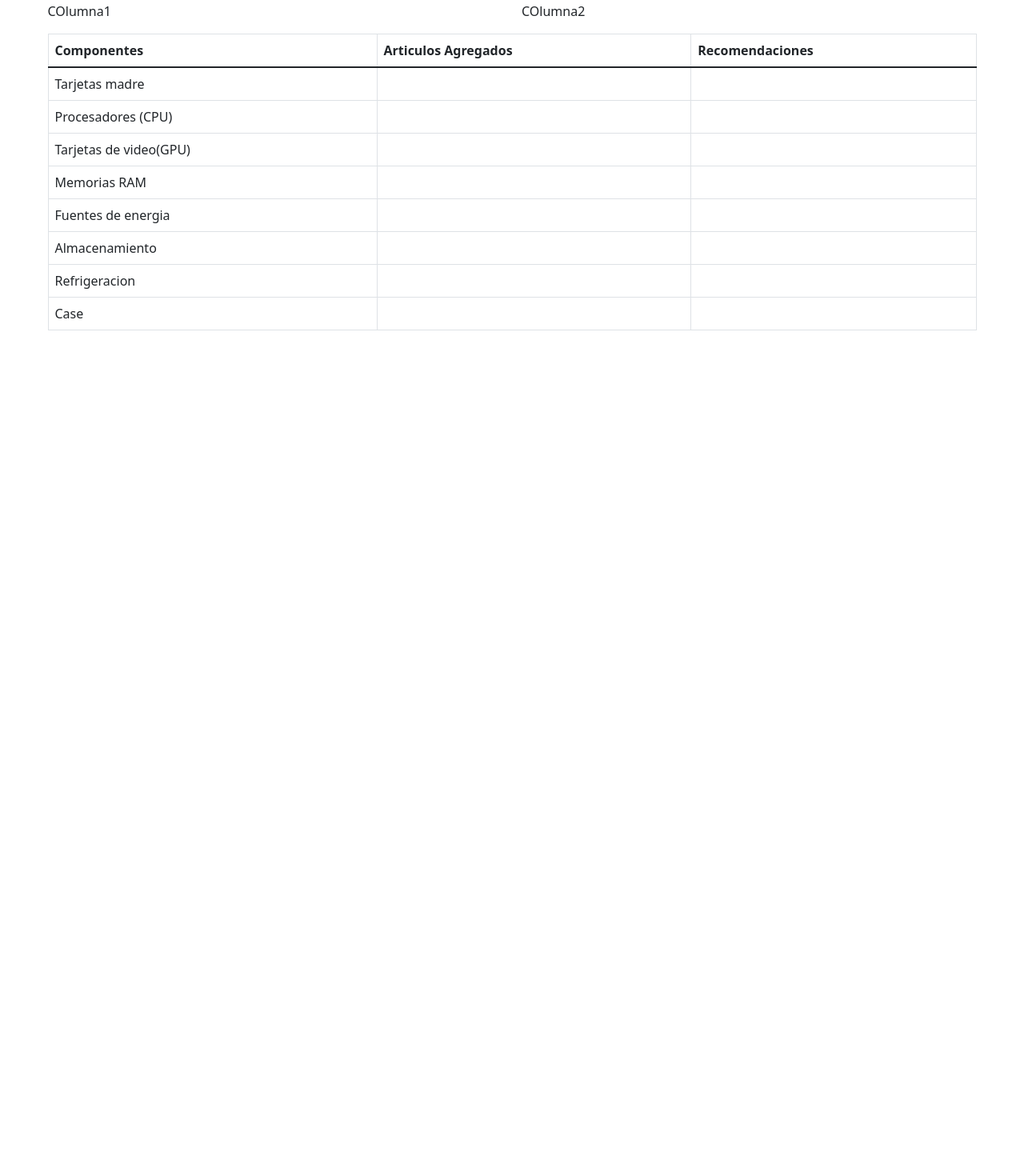
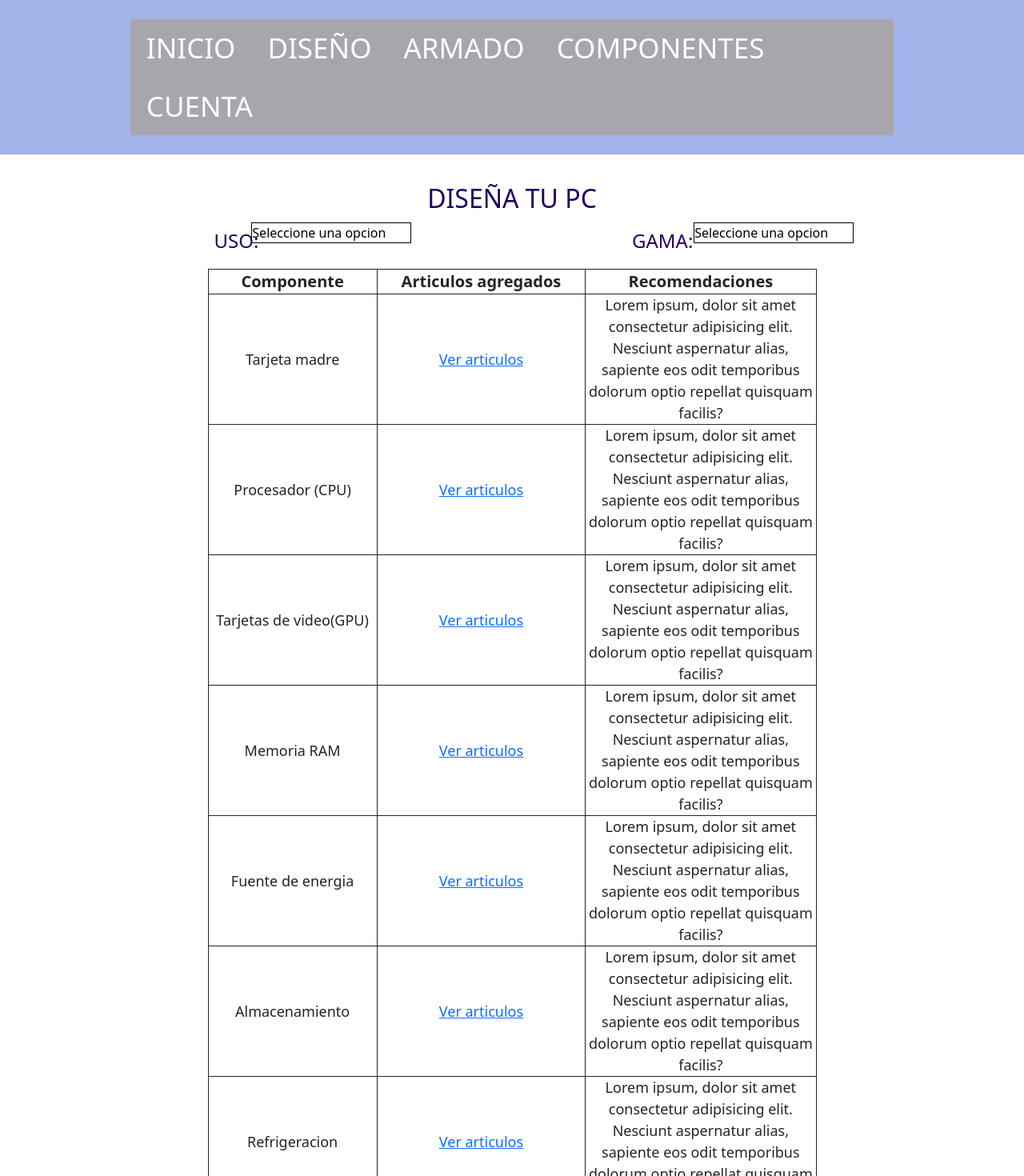
Before and after one commit to lvromeroo/Grupo6, a Vue app in the folder Cliente/cli/: page /diseno in a window 1280 px wide. Shown: the part 80-1550 px from the top of the page at 80% size. Before the commit the page ends 800 px from the top, so only its background shows below. Built offline with nearby package versions, Linux system fonts and the light colour scheme.

Commit message:
diseno front

```diff
--- a/Cliente/cli/src/components/cielo.vue
+++ b/Cliente/cli/src/components/cielo.vue
@@ -41,7 +41,7 @@
         <nav>
             <ul class="menu">
                 <li>
-                    <a href="">INICIO</a>
+                    <a href="/inicio">INICIO</a>
                 </li>
                 <li>
                     <a href="/diseno">DISEÑO</a>
--- a/Cliente/cli/src/views/Componentes.vue
+++ b/Cliente/cli/src/views/Componentes.vue
@@ -160,7 +160,6 @@
 
     },
 
-
 }
 
 </script>
--- a/Cliente/cli/src/views/Diseno.vue
+++ b/Cliente/cli/src/views/Diseno.vue
@@ -1,66 +1,168 @@
 <template>
+    <body>
+    <principal />
     <div class="container">
       <br />
       <h2 align="center" style="color:rgb(34, 1, 95)">DISEÑA TU PC</h2>
+      <br>
       <div class="row">
-      <div class="col-md-6 well">
-        <p>COlumna1</p>
+        <div class="col-md-6 well" style="padding: 0px 220px;">
+          <div class="row">
+            <div class="col-md-4 well">
+              <h4 style="color:rgb(34, 1, 95);">USO: </h4>
             </div>
-
-      <div class="col-md-6 well">
-        <p>COlumna2</p>
+            <div class="col-md-6 well" style="padding: 3px 0px;">
+              <b-form-select v-model="selected" :options="options" style="border:solid; border-width:1px; width: 200px;"></b-form-select>
+            </div>
           </div>
         </div>
 
-    <div>
-      <b-table bordered="true" :items="items" :fields="fields"></b-table>
+        <div class="col-md-6 well" style="padding: 0px 150px;">
+          <div class="row">
+            <div class="col-md-3 well">
+              <h4 style="color:rgb(34, 1, 95);">GAMA: </h4>
+            </div>
+            <div class="col-md-6 well" style="padding: 3px 10px;">
+              <b-form-select v-model="selected2" :options="options2" style="border:solid; border-width:1px; width: 200px;"></b-form-select>
             </div>
           </div>
+        </div>
+      </div>
+      <br>
+
+      <div style="padding: 0px 200px;">
+        <table>
+          <tbody>
+            <tr>
+              <th style="height: 30px; width: 250px; font-size: 20px;">Componente</th>
+              <th style="width: 350px; font-size: 20px;">Articulos agregados</th>
+              <th style="width: 350px; font-size: 20px;">Recomendaciones</th>
+            </tr>
+            <tr>
+              <td style="height: 100px;">Tarjeta madre</td>
+              <td><a href="/componentes">Ver articulos</a></td>
+              <td>Lorem ipsum, dolor sit amet consectetur adipisicing elit. Nesciunt
+                aspernatur alias, sapiente eos odit temporibus dolorum optio repellat
+                quisquam facilis?</td>
+            </tr>
+            <tr>
+              <td style="height: 100px;">Procesador (CPU)</td>
+              <td><a href="/componentes">Ver articulos</a></td>
+              <td>Lorem ipsum, dolor sit amet consectetur adipisicing elit. Nesciunt
+                aspernatur alias, sapiente eos odit temporibus dolorum optio repellat
+                quisquam facilis?</td>
+            </tr>
+            <tr>
+              <td style="height: 100px;">Tarjetas de video(GPU)</td>
+              <td><a href="/componentes">Ver articulos</a></td>
+              <td>Lorem ipsum, dolor sit amet consectetur adipisicing elit. Nesciunt
+                aspernatur alias, sapiente eos odit temporibus dolorum optio repellat
+                quisquam facilis?</td>
+            </tr>
+            <tr>
+              <td style="height: 100px;">Memoria RAM</td>
+              <td><a href="/componentes">Ver articulos</a></td>
+              <td>Lorem ipsum, dolor sit amet consectetur adipisicing elit. Nesciunt
+                aspernatur alias, sapiente eos odit temporibus dolorum optio repellat
+                quisquam facilis?</td>
+            </tr>
+            <tr>
+              <td style="height: 100px;">Fuente de energia</td>
+              <td><a href="/componentes">Ver articulos</a></td>
+              <td>Lorem ipsum, dolor sit amet consectetur adipisicing elit. Nesciunt
+                aspernatur alias, sapiente eos odit temporibus dolorum optio repellat
+                quisquam facilis?</td>
+            </tr>
+            <tr>
+              <td style="height: 100px;">Almacenamiento</td>
+              <td><a href="/componentes">Ver articulos</a></td>
+              <td>Lorem ipsum, dolor sit amet consectetur adipisicing elit. Nesciunt
+                aspernatur alias, sapiente eos odit temporibus dolorum optio repellat
+                quisquam facilis?</td>
+            </tr>
+            <tr>
+              <td style="height: 100px;">Refrigeracion</td>
+              <td><a href="/componentes">Ver articulos</a></td>
+              <td>Lorem ipsum, dolor sit amet consectetur adipisicing elit. Nesciunt
+                aspernatur alias, sapiente eos odit temporibus dolorum optio repellat
+                quisquam facilis?</td>
+            </tr>
+          </tbody>
+        </table>
+      </div>
+
+      <br>
+
+      <div class="row">
+
+        <div class="col-md-6 well" style="padding: 0px 0px 0px 220px;">
+          <h4>Precio total: COP $0000</h4>
+          <h4 style="padding: 0px 0px 0px 190px;">$00.00</h4>
+        </div>
+        <div class="col-md-3 well">
+          <h4 style="padding: 5px 0px 0px 120px;">Guardar diseño</h4>
+        </div>
+        <div class="col-md-2 well" style="padding: 0px 0px 0px 0px;">
+          <v-btn
+            fab
+            dark
+            small>
+            <v-icon>mdi-plus</v-icon>
+          </v-btn>
+        </div>
+
+      </div>
+      <br>
+
+
+    </div>
+    <piepagina/>
+  </body>
 </template>
 
+<style scoped>
+
+  th, td {
+    border: solid;
+    border-width: 1px 1px;
+    text-align: center;
+    font-size: 18px;
+  }
+
+</style>
+
 <script>
+
+    import piepagina from '../components/pies.vue'
+    import principal from '../components/cielo.vue'
+
   export default {
+
+    name: 'InicioCompo',
+      components: {
+          piepagina,
+          principal
+      },
+
     data() {
       return {
-      fields: ["Componentes", "Articulos_agregados", "Recomendaciones"],
-      items: [
-        {
-          Componentes: "Tarjetas madre",
-          Articulos_agregados: "",
-          Recomendaciones: "",
-        },
-        {
-          Componentes: "Procesadores (CPU)",
-          Articulos_agregados: "",
-          Recomendaciones: "",
-        },
-        {
-          Componentes: "Tarjetas de video(GPU)",
-          Articulos_agregados: "",
-          Recomendaciones: "",
-        },
-        {
-          Componentes: "Memorias RAM",
-          Articulos_agregados: "",
-          Recomendaciones: "",
-        },
-        {
-          Componentes: "Fuentes de energia",
-          Articulos_agregados: "",
-          Recomendaciones: "",
-        },
-        {
-          Componentes: "Almacenamiento",
-          Articulos_agregados: "",
-          Recomendaciones: "",
-        },
-        {
-          Componentes: "Refrigeracion",
-          Articulos_agregados: "",
-          Recomendaciones: "",
-        },
-        { Componentes: "Case", Articulos_agregados: "", Recomendaciones: "" },
+
+        selected: null,
+        options: [
+          { value: null, text: 'Seleccione una opcion' },
+          { value: 'Juegos', text: 'Juegos' },
+          { value: 'Trabajo/estudio', text: 'Trabajo/estudio' },
+          { value: 'Edicion/programacion', text: 'Edicion/programacion' }
         ],
+        selected2: null,
+        options2: [
+          { value: null, text: 'Seleccione una opcion' },
+          { value: 'Alta', text: 'Alta' },
+          { value: 'Media', text: 'Media' },
+          { value: 'Baja', text: 'Baja' }
+        ],
+
+
       };
     },
   };
```
Lines whose indentation alone changed are shown as unchanged.
